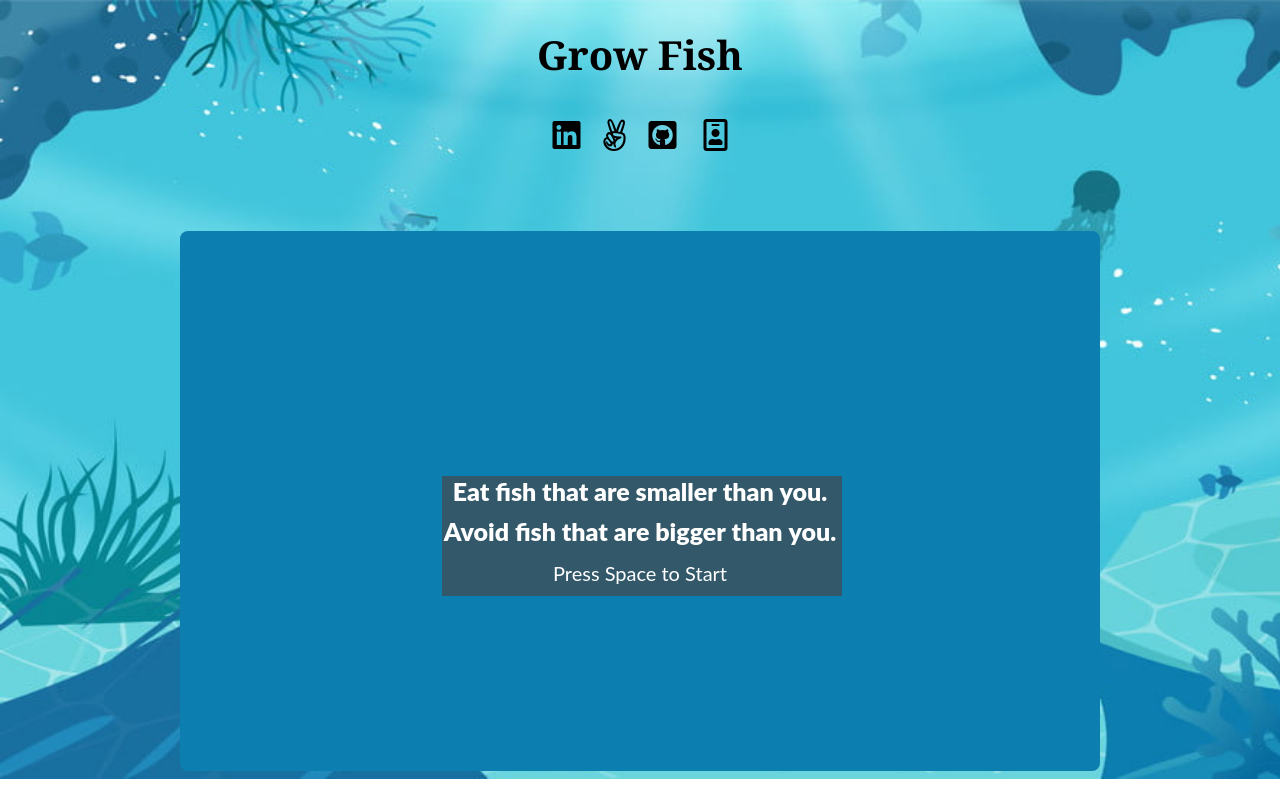
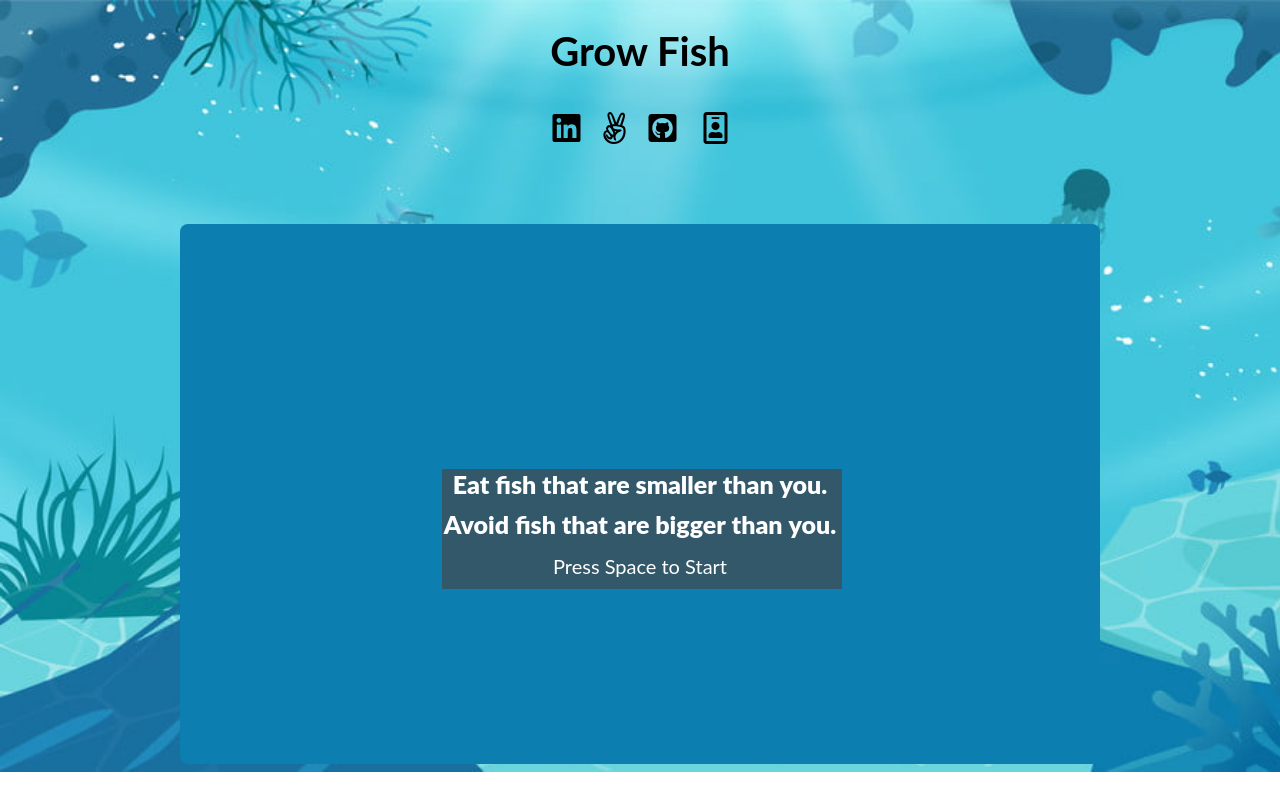
Before and after one commit to Tikatsiklauri/Grow_Fish, a website built with webpack: page index.html in a window 1280 px wide. Built offline with nearby package versions, Linux system fonts and the light colour scheme.

Commit message:
font change

```diff
--- a/index.html
+++ b/index.html
@@ -18,7 +18,7 @@
 
 <body style="background-image: url(./src/images/water-background.jpg); background-size: cover;  background-repeat: no-repeat;">
     <header>
-        <h1 class="title" style="text-align: center; font-family: Cambria, Cochin, Georgia, Times, 'Times New Roman', serif; font-size: 40px;">Grow Fish</h1>
+        <h1 class="title" style="text-align: center; font-family: Lato; font-size: 40px;">Grow Fish</h1>
         <div class="socialIcons" style="display: flex; justify-content: center;">
             <div class="linkedin" style="padding: 10px;">
                 <a href="https://www.linkedin.com/in/tika-tsiklauri-9a94931a9/" target=“_blank”><i class="fab fa-linkedin" style="font-size: 2em; color: black"></i></a>
```
